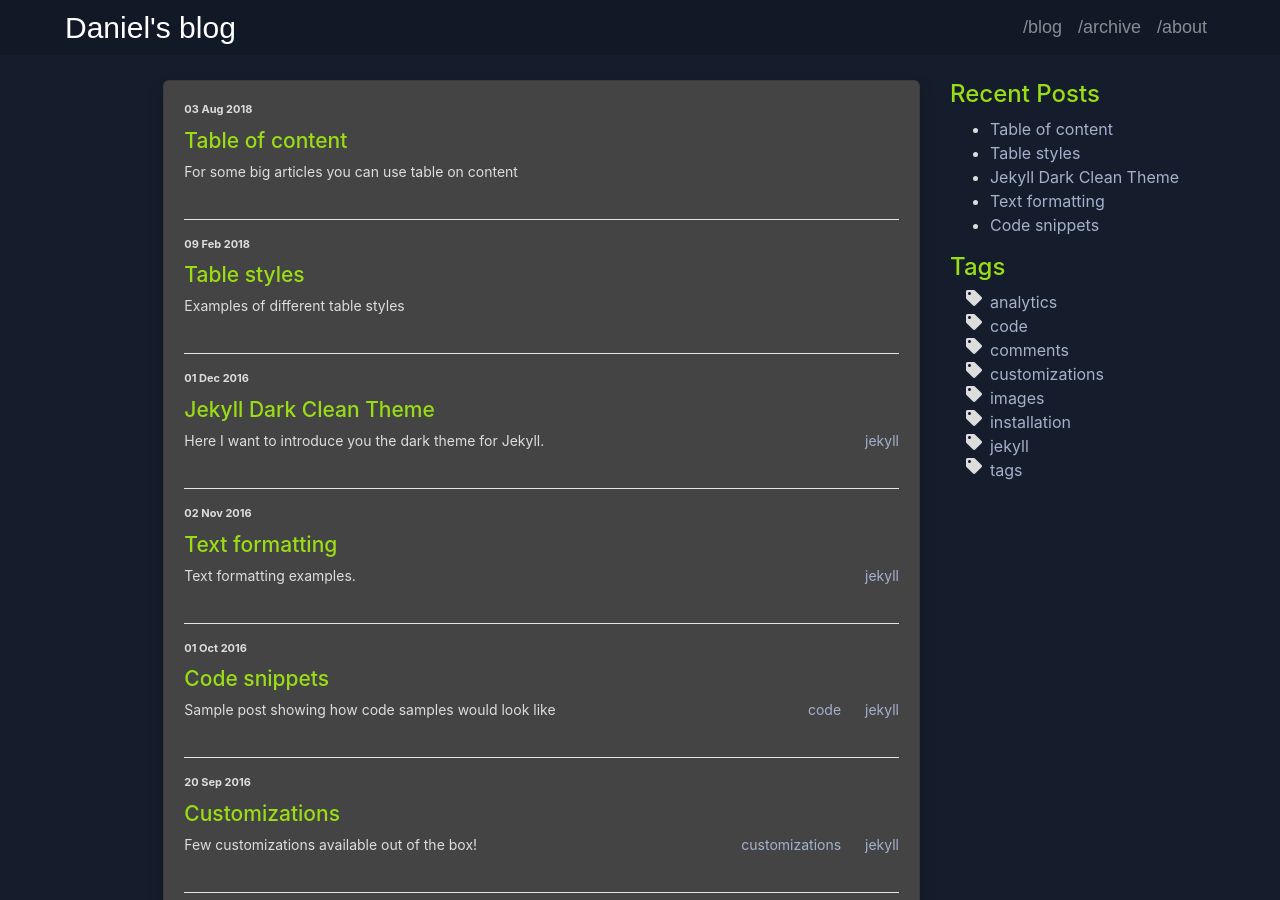
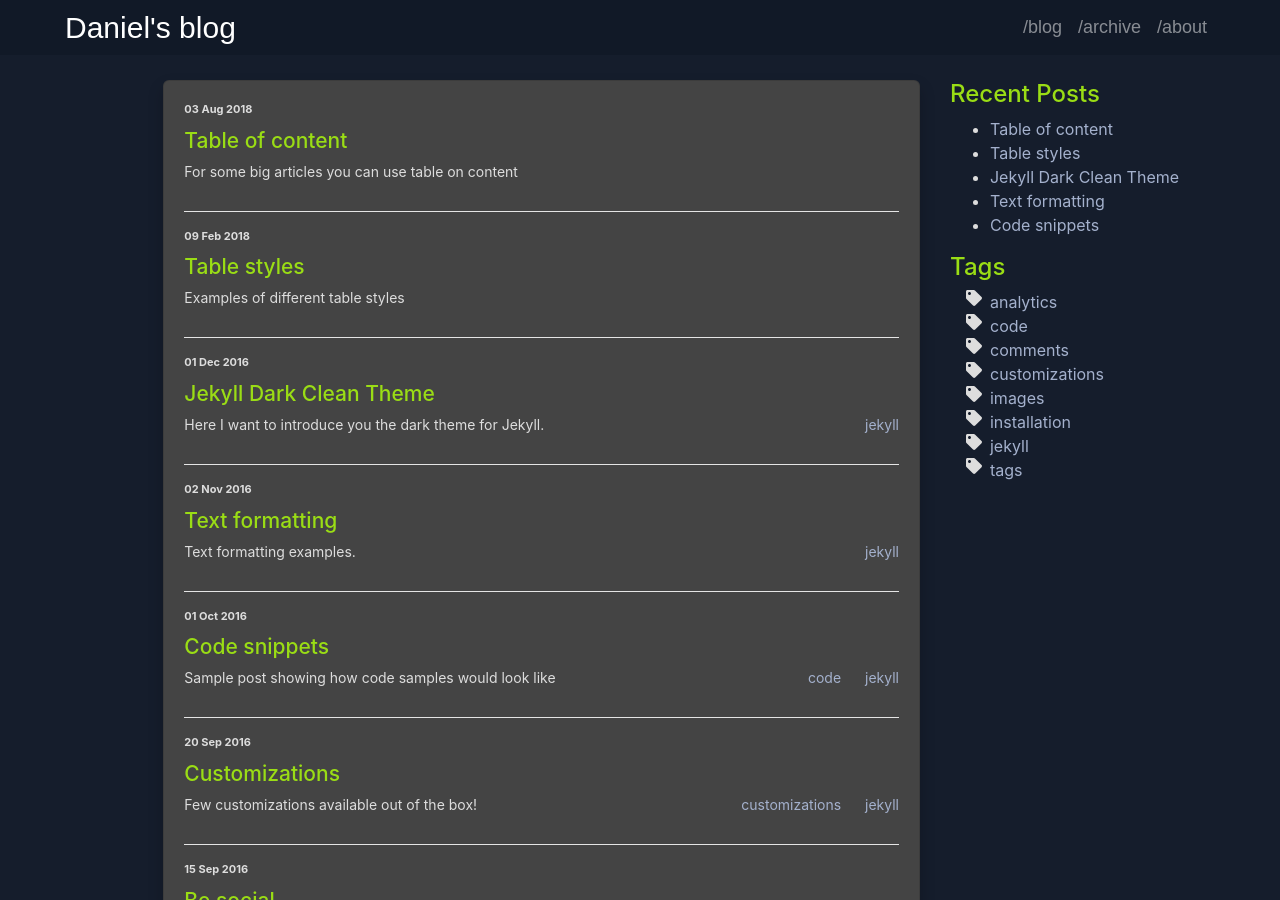
Before and after one commit to danieldavidson/danieldavidson.github.io, a Jekyll site: the page built from index.html, in a window 1280 px wide and 900 px high. Built offline with Jekyll 4.4.1, drawn with Linux system fonts in a browser that asks for light colours.

Commit message:
Update home.html

```diff
--- a/_layouts/home.html
+++ b/_layouts/home.html
@@ -27,7 +27,7 @@ layout: page
     </div>
 </div>
 
-<hr margin-top: .5rem;">
+<hr style="margin-top: .5rem;">
 {% endfor %}
 
 
```
